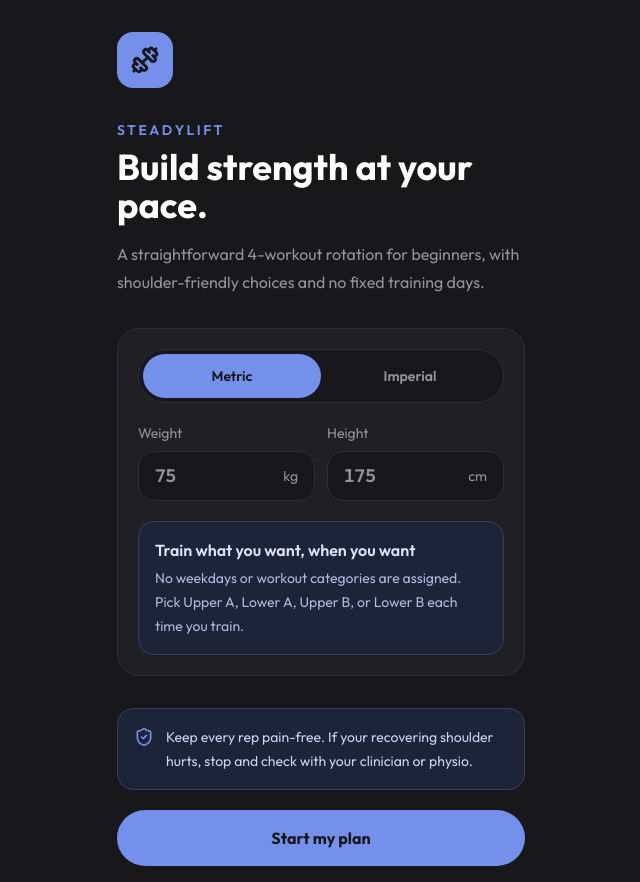
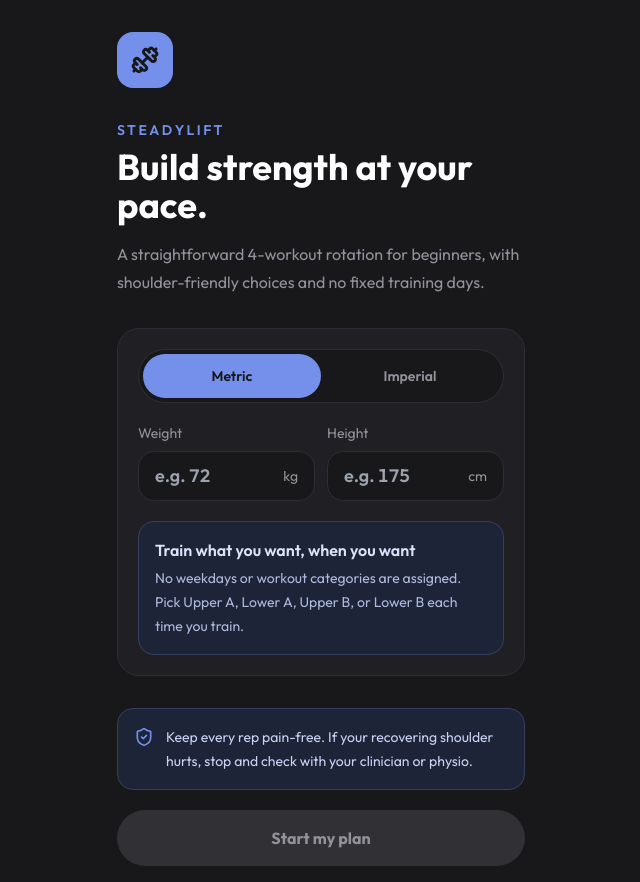
Before and after one commit to Eashwar-22/personal-gym-app, a React (Vite) app: page / in a window 1280 px wide. Shown: the whole page, without its empty margins (319-959 px from the left). Built offline with nearby package versions, Linux system fonts and the light colour scheme.

Commit message:
Fix onboarding measurement input clearing

```diff
--- a/src/components/Onboarding.tsx
+++ b/src/components/Onboarding.tsx
@@ -4,8 +4,9 @@ import type { Profile, UnitSystem } from '../types'
 
 export function Onboarding({ onSave }: { onSave: (profile: Profile) => void }) {
   const [units, setUnits] = useState<UnitSystem>('metric')
-  const [weight, setWeight] = useState(75)
-  const [height, setHeight] = useState(175)
+  const [weight, setWeight] = useState('')
+  const [height, setHeight] = useState('')
+  const validMeasurements = weight.trim() !== '' && height.trim() !== '' && Number.isFinite(Number(weight)) && Number.isFinite(Number(height)) && Number(weight) > 0 && Number(height) > 0
 
   return <main className="mx-auto flex min-h-dvh max-w-md flex-col justify-between px-5 py-8 safe-bottom">
     <section>
@@ -20,10 +21,10 @@ export function Onboarding({ onSave }: { onSave: (profile: Profile) => void }) {
         </div>
         <div className="grid grid-cols-2 gap-3">
           <label className="text-sm text-muted">Weight
-            <div className="mt-2 flex items-center rounded-2xl border border-line bg-ink px-4"><input className="min-h-12 w-full bg-transparent text-lg font-semibold tabular outline-none" inputMode="decimal" type="number" value={weight} onChange={(event) => setWeight(Number(event.target.value))} /><span>{units === 'metric' ? 'kg' : 'lb'}</span></div>
+            <div className="mt-2 flex items-center rounded-2xl border border-line bg-ink px-4"><input className="min-h-12 w-full bg-transparent text-lg font-semibold tabular outline-none" inputMode="decimal" type="number" min="0.1" step="any" placeholder={units === 'metric' ? 'e.g. 72' : 'e.g. 160'} value={weight} onChange={(event) => setWeight(event.target.value)} /><span>{units === 'metric' ? 'kg' : 'lb'}</span></div>
           </label>
           <label className="text-sm text-muted">Height
-            <div className="mt-2 flex items-center rounded-2xl border border-line bg-ink px-4"><input className="min-h-12 w-full bg-transparent text-lg font-semibold tabular outline-none" inputMode="decimal" type="number" value={height} onChange={(event) => setHeight(Number(event.target.value))} /><span>{units === 'metric' ? 'cm' : 'in'}</span></div>
+            <div className="mt-2 flex items-center rounded-2xl border border-line bg-ink px-4"><input className="min-h-12 w-full bg-transparent text-lg font-semibold tabular outline-none" inputMode="decimal" type="number" min="0.1" step="any" placeholder={units === 'metric' ? 'e.g. 175' : 'e.g. 69'} value={height} onChange={(event) => setHeight(event.target.value)} /><span>{units === 'metric' ? 'cm' : 'in'}</span></div>
           </label>
         </div>
         <div className="mt-5 rounded-2xl border border-[#34405e] bg-navy p-4"><p className="font-semibold text-[#dbe2fa]">Train what you want, when you want</p><p className="mt-1 text-sm leading-6 text-[#aeb9dd]">No weekdays or workout categories are assigned. Pick Upper A, Lower A, Upper B, or Lower B each time you train.</p></div>
@@ -32,7 +33,7 @@ export function Onboarding({ onSave }: { onSave: (profile: Profile) => void }) {
 
     <section className="mt-8">
       <div className="mb-5 flex gap-3 rounded-2xl border border-[#34405e] bg-navy p-4 text-sm leading-6 text-[#c9d2f3]"><ShieldCheck className="mt-0.5 shrink-0 text-accent" size={20} /><span>Keep every rep pain-free. If your recovering shoulder hurts, stop and check with your clinician or physio.</span></div>
-      <button onClick={() => onSave({ weight, height, units, restSeconds: 90 })} className="min-h-14 w-full rounded-full bg-accent px-6 text-base font-bold text-ink">Start my plan</button>
+      <button disabled={!validMeasurements} onClick={() => onSave({ weight: Number(weight), height: Number(height), units, restSeconds: 90 })} className="min-h-14 w-full rounded-full bg-accent px-6 text-base font-bold text-ink disabled:bg-[#303035] disabled:text-muted">Start my plan</button>
     </section>
   </main>
 }
```
